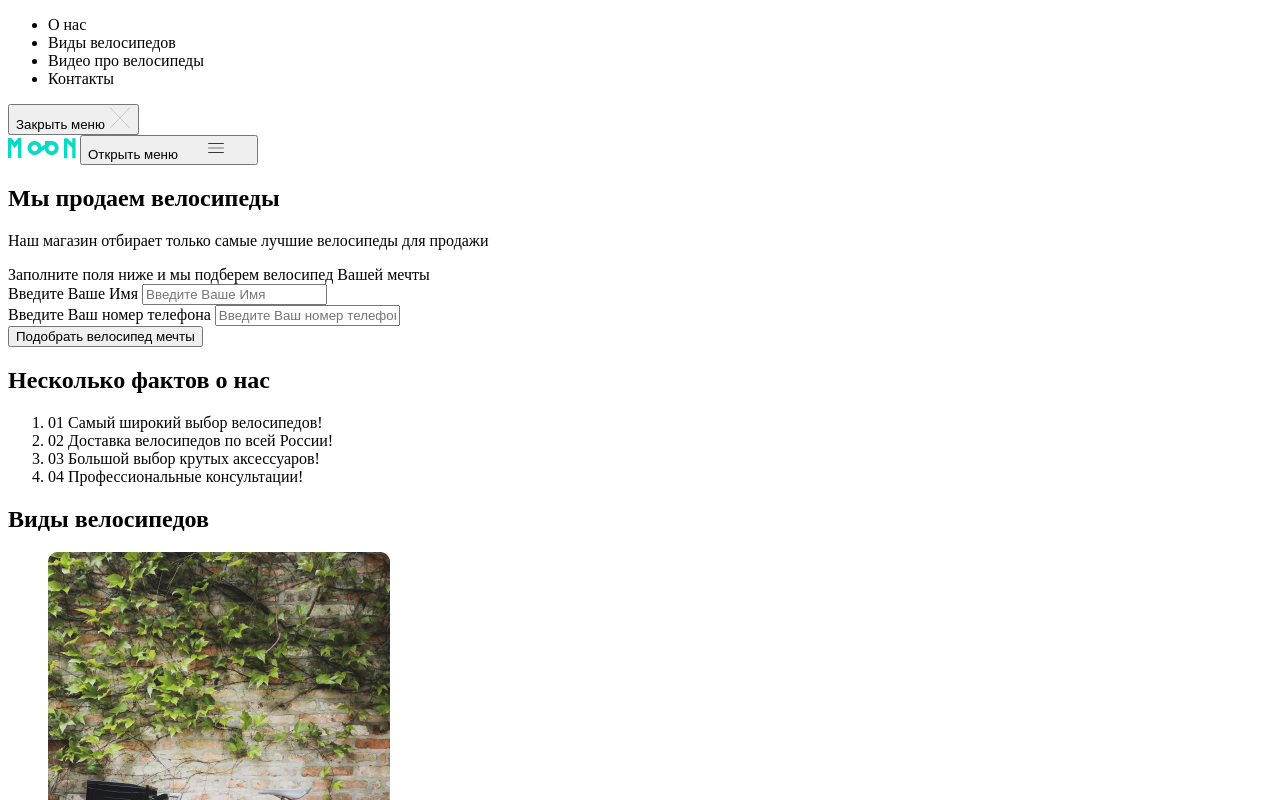
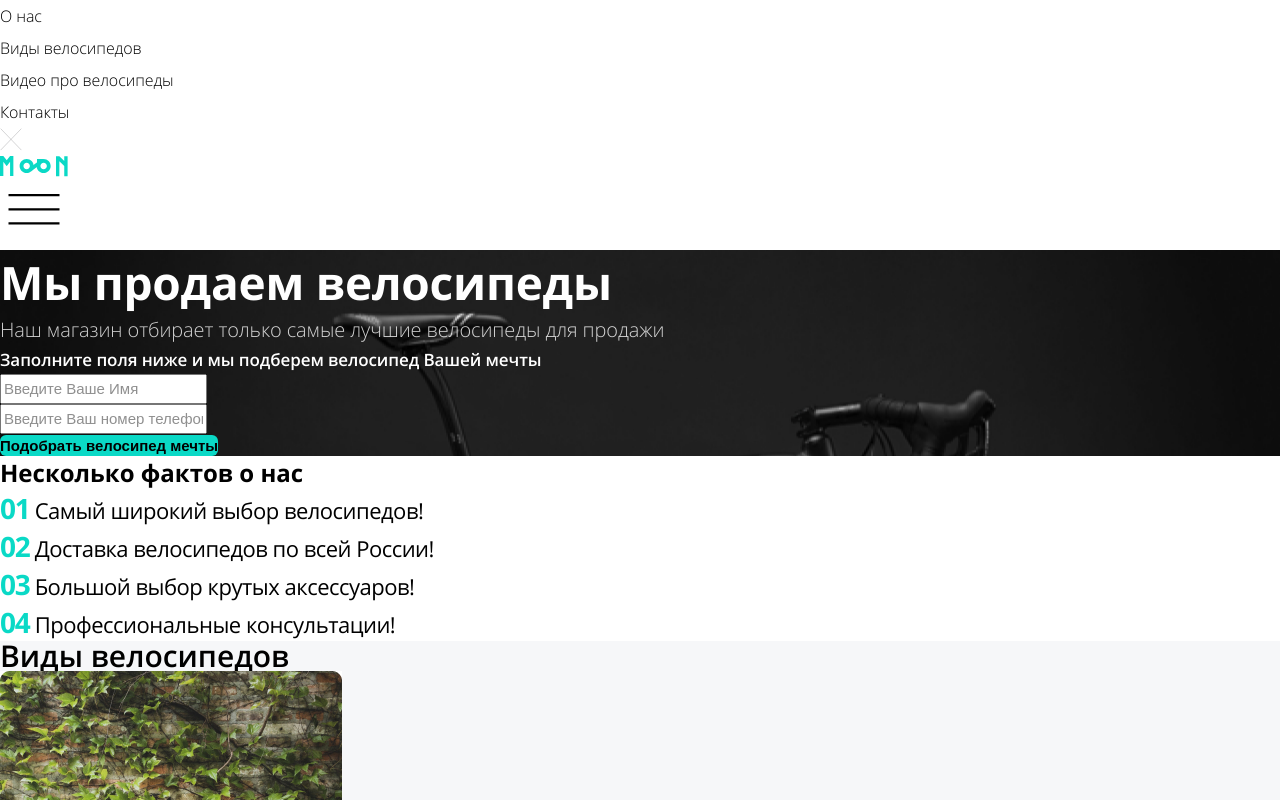
Before and after one commit to alenushka-jpg/bicycles__gramovich, a website: page source/index.html in a window 1280 px wide. Shown: the top 800 px of the page. Drawn offline with nearby package versions, Linux system fonts and the light colour scheme; files that its build step writes are made by us from their sources.

Commit message:
Начинает вёрстку проекта с помощью препроцессора
Задаёт фоновые цвета и фоновые изображения для блоков и параметры текста

```diff
--- a/source/index.html
+++ b/source/index.html
@@ -8,7 +8,7 @@
     <link rel="stylesheet" href="css/style.min.css">
   </head>
   <body>
-    <header class="page-header">
+    <header class="page-header container">
       <nav class="page-header__navigation main-navigation">
         <ul class="main-navigation__list">
           <li class="main-navigation__item">О нас</li>
@@ -16,14 +16,14 @@
           <li class="main-navigation__item">Видео про велосипеды</li>
           <li class="main-navigation__item">Контакты</li>
         </ul>
-        <button class="main-navigation__close" type="button">
+        <button class="main-navigation__close button" type="button">
           <span class="visually-hidden">Закрыть меню</span>
           <img class="main-navigation__close-icon" src="./img/svg/icon_close.svg" width="22" height="22" alt="">
         </button>
       </nav>
       <div class="page-header__top">
         <img class="logo" src="./img/svg/logo.svg" width="68" height="21" alt="">
-        <button class="page-header__burger">
+        <button class="page-header__burger button">
           <span class="visually-hidden">Открыть меню</span>
           <img src="./img/svg/icon_burger.svg" width="68" height="21" alt="">
         </button>
@@ -31,6 +31,7 @@
     </header>
     <main class="page-main">
       <section class="promo">
+        <div class="promo__container container">
           <h1 class="promo__title">Мы продаем велосипеды</h1>
           <p class="promo__text">Наш магазин отбирает только самые лучшие велосипеды для продажи</p>
           <form class="promo__form data-form" action="#" method="POST">
@@ -45,10 +46,11 @@
               <input class="data-form__input" type="tel" id="tel-input" placeholder="Введите Ваш номер телефона"
               aria-label="Поле для ввода Вашего номера телефона" required>
             </div>
-          <button class="data-form__button">Подобрать велосипед мечты</button>
+            <button class="data-form__button button">Подобрать велосипед мечты</button>
           </form>
+        </div>
       </section>
-      <section class="about-us">
+      <section class="about-us container">
         <h2 class="about-us__title">Несколько фактов о нас</h2>
         <ol class="about-us__list">
           <li class="about-us__item">
@@ -70,6 +72,7 @@
         </ol>
       </section>
       <section class="types-of-bicycles">
+        <div class="types-of-bicycles__container container">
           <h2 class="types-of-bicycles__title">Виды велосипедов</h2>
           <ul class="types-of-bicycles__list">
             <li class="types-of-bicycles__item">
@@ -85,19 +88,22 @@
               <span class="types-of-bicycles__name">Детский велосипед</span>
             </li>
           </ul>
+        </div>
       </section>
       <section class="video">
+        <div class="video__container container">
           <h2 class="video__title">Видео про велосипеды</h2>
           <p class="video__text">В этом видео мы подробно расскажем про особенности выбора велосипеда для себя.</p>
           <div class="video__preview">
-          <button class="video__button" type="button">
+            <button class="video__button button" type="button">
               <span class="visually-hidden">Включить видео про велосипеды</span>
             </button>
             <img class="video__img" src="./img/video-preview.jpg" height="522" width="929" alt="Фотография велосипеда">
           </div>
+        </div>
       </section>
     </main>
-    <footer class="page-footer">
+    <footer class="page-footer container">
       <h2 class="page-footer__title">Как нас найти?</h2>
       <p class="page-footer__text">Мы находимся по адресу: Санкт-Петербург, ул. Большая Конюшенная, д. 19</p>
       <img class="page-footer__img-map" src="./img/map.png" height="530" width="957" alt="Карта адреса">
--- a/source/sass/blocks/about-us.scss
+++ b/source/sass/blocks/about-us.scss
@@ -1 +1,34 @@
-//к
+.about-us__title {
+  padding: 0;
+  margin: 0;
+}
+
+.about-us__list {
+  padding: 0;
+  margin: 0;
+  list-style: none;
+}
+
+.about-us__item {
+  font-weight: 400;
+  font-size: 22px;
+  line-height: 34px;
+  letter-spacing: -0.5px;
+  color: $basic-black;
+
+  @media (max-width: $tablet-width) {
+    font-size: 22px;
+  }
+
+  @media (max-width: $mobile-width) {
+    font-size: 18px;
+  }
+}
+
+.about-us__number {
+  font-weight: 700;
+  font-size: 28px;
+  line-height: 38px;
+  letter-spacing: -1.27273px;
+  color: $additional-color;
+}
--- a/source/sass/blocks/button.scss
+++ b/source/sass/blocks/button.scss
@@ -1 +1,5 @@
-//к
+.button {
+  padding: 0;
+  background-color: inherit;
+  border: none;
+}
--- a/source/sass/blocks/contacts-list.scss
+++ b/source/sass/blocks/contacts-list.scss
@@ -1 +1,13 @@
-//к
+.contacts-list {
+  padding: 0;
+  margin: 0;
+  list-style: none;
+}
+
+.contacts-list__link {
+  font-weight: 400;
+  font-size: 16px;
+  line-height: 22px;
+  color: rgba($basic-black, 0.5);
+  text-decoration: none;
+}
--- a/source/sass/blocks/container.scss
+++ b/source/sass/blocks/container.scss
@@ -1 +1,4 @@
-//к
+.container {
+  max-width: 1440px;
+  margin: 0 auto;
+}
--- a/source/sass/blocks/data-form.scss
+++ b/source/sass/blocks/data-form.scss
@@ -1 +1,31 @@
-//к
+.data-form__text {
+  font-weight: 600;
+  font-size: 17px;
+  line-height: 28px;
+  letter-spacing: -0.005em;
+  color: $basic-white;
+
+  @media (max-width: $tablet-width) {
+    font-size: 18px;
+  }
+}
+
+.data-form__input {
+  font-weight: 400;
+  font-size: 15px;
+  line-height: 24px;
+
+  &::placeholder {
+    font-size: 15px;
+    line-height: 24px;
+    color: rgba($primary-font, 0.5);
+  }
+}
+
+.data-form__button {
+  font-weight: 600;
+  font-size: 15px;
+  line-height: 21px;
+  background-color: $additional-color;
+  border-radius: 6px;
+}
--- a/source/sass/blocks/main-navigation.scss
+++ b/source/sass/blocks/main-navigation.scss
@@ -1 +1,19 @@
-//к
+.main-navigation__list {
+  padding: 0;
+  margin: 0;
+  list-style: none;
+}
+
+.main-navigation__item {
+  font-weight: 300;
+  font-size: 16px;
+  line-height: 32px;
+  letter-spacing: -0.005em;
+
+  @media (max-width: $tablet-width) {
+    font-weight: 400;
+    font-size: 20px;
+    line-height: 140%;
+    color: $additional-font;
+  }
+}
--- a/source/sass/blocks/page-footer.scss
+++ b/source/sass/blocks/page-footer.scss
@@ -1 +1,24 @@
-//к
+.page-footer__title {
+  margin: 0;
+  font-weight: 600;
+  font-size: 30px;
+  line-height: 30px;
+  letter-spacing: -0.005em;
+  color: $primary-font;
+
+  @media (max-width: $tablet-width) {
+    font-size: 24px;
+  }
+
+  @media (max-width: $mobile-width) {
+    font-size: 18px;
+  }
+}
+
+.page-footer__text {
+  margin: 0;
+  font-weight: normal;
+  font-size: 17px;
+  line-height: 31px;
+  color: rgba($basic-black, 0.7);
+}
--- a/source/sass/blocks/promo.scss
+++ b/source/sass/blocks/promo.scss
@@ -1 +1,35 @@
-//к
+.promo {
+  background-color: $dark-background;
+  background-image: url("/img/bicycles-background.jpg");
+  background-repeat: no-repeat;
+  background-size: cover;
+  background-position: 0 0;
+}
+
+.promo__title {
+  margin: 0;
+  font-weight: 700;
+  font-size: 46px;
+  line-height: 64px;
+  letter-spacing: -0.005em;
+  color: $basic-white;
+
+  @media (max-width: $tablet-width) {
+    font-size: 30px;
+    line-height: 42px;
+  }
+}
+
+.promo__text {
+  margin: 0;
+  font-weight: 300;
+  font-size: 20px;
+  line-height: 32px;
+  letter-spacing: -0.005em;
+  color: rgba($basic-white, 0.8);
+
+  @media (max-width: $tablet-width) {
+    font-size: 18px;
+    line-height: 32px;
+  }
+}
--- a/source/sass/blocks/types-of-bicycles.scss
+++ b/source/sass/blocks/types-of-bicycles.scss
@@ -1 +1,28 @@
-//к
+.types-of-bicycles {
+  background-color: $light-background-200;
+}
+
+.types-of-bicycles__title {
+  margin: 0;
+  font-weight: 600;
+  font-size: 30px;
+  line-height: 30px;
+
+
+  @media (max-width: $tablet-width) {
+    font-size: 24px;
+    line-height: 41px;
+  }
+}
+
+.types-of-bicycles__list {
+  padding: 0;
+  margin: 0;
+  list-style: none;
+}
+
+.types-of-bicycles__name {
+  font-weight: 600;
+  font-size: 22px;
+  line-height: 34px;
+}
--- a/source/sass/blocks/video.scss
+++ b/source/sass/blocks/video.scss
@@ -1 +1,26 @@
-//к
+.video {
+  background-color: $dark-background;
+}
+
+.video__title {
+  margin: 0;
+  font-weight: 600;
+  font-size: 30px;
+  line-height: 30px;
+  letter-spacing: -0.005em;
+  color: $basic-white;
+}
+
+.video__text {
+  margin: 0;
+  font-weight: 300;
+  font-size: 16px;
+  line-height: 28px;
+  letter-spacing: -0.005em;
+  color: rgba($basic-white, 0.7);
+
+  @media (max-width: $tablet-width) {
+    font-size: 24px;
+    line-height: 30px;
+  }
+}
--- a/source/sass/global/global.scss
+++ b/source/sass/global/global.scss
@@ -1 +1,43 @@
-//к
+html,
+body {
+  margin: 0;
+  padding: 0;
+}
+
+html {
+  box-sizing: border-box;
+}
+
+body {
+  font-family: "Open Sans", "Courier", monospace;
+  font-weight: 400;
+  font-size: 16px;
+  color: $basic-black;
+  margin: 0;
+  padding: 0;
+}
+
+*,
+*::after,
+*::before {
+  box-sizing: inherit;
+}
+
+img {
+  display: block;
+  max-width: 100%;
+  height: auto;
+}
+
+.visually-hidden {
+  position: absolute;
+  width: 1px;
+  height: 1px;
+  margin: -1px;
+  border: 0;
+  padding: 0;
+  white-space: nowrap;
+  clip-path: inset(100%);
+  clip: rect(0 0 0 0);
+  overflow: hidden;
+}
--- a/source/sass/global/variables.scss
+++ b/source/sass/global/variables.scss
@@ -1,7 +1,7 @@
 $basic-black: #000000;
-$primary-font: #1f1f1f;
 $dark-background: #131314;
 $placeholder-color: #1c1c1c;
+$primary-font: #1f1f1f;
 $additional-font: #48494d;
 $border-color: #c9ccd4;
 $light-background-100: #f6f6f6;
@@ -9,7 +9,7 @@ $light-background-200: #f6f7f9;
 $basic-white: #ffffff;
 
 $error-color: #ac0000;
-$company-color: #0ad9c6;
+$additional-color: #0ad9c6;
 
 $tablet-width: 1023px;
 $mobile-width: 767px;
```
Also changed, not shown: source/img/bicycles-background.jpg (added). Lines whose indentation alone changed are shown as unchanged.
